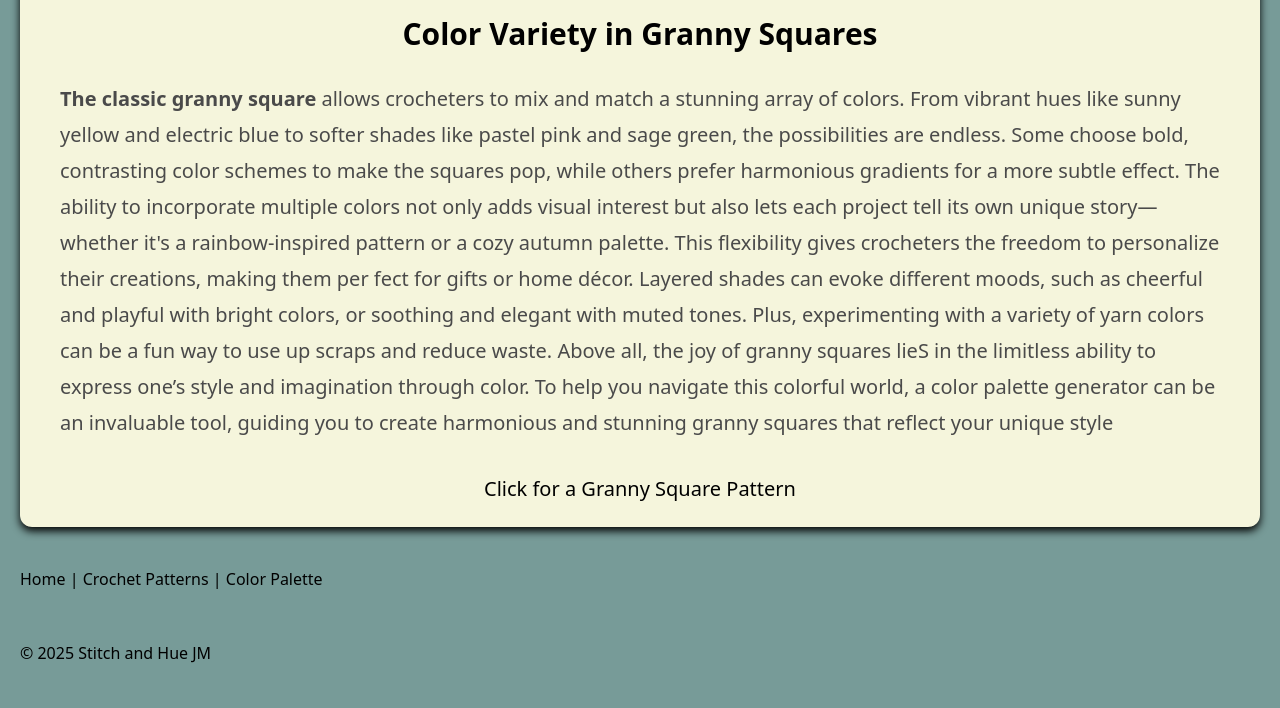
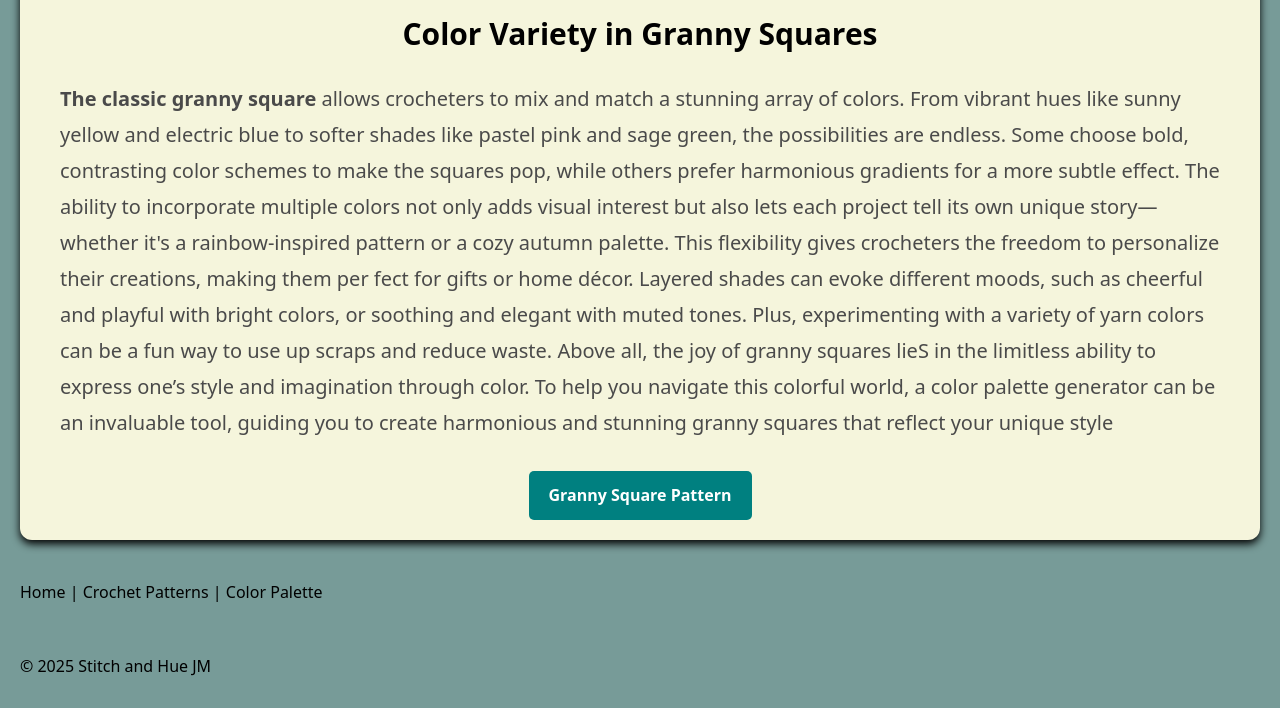
Before and after one commit to Morrell616/StitchandHue, a website: page public/index.html in a window 1280 px wide. Shown: the part 999-1707 px from the top of the page. Drawn offline with Linux system fonts and the light colour scheme; files whose address does not match are found by name.

Commit message:
Final project ready for submission

```diff
--- a/public/css/colorpalette.css
+++ b/public/css/colorpalette.css
@@ -1,7 +1,7 @@
 @import url("reset.css");
 
 html, body {
-    padding: 10px;
+    padding: 0;
     margin: 0;
     background-color: #779b98;
    }
@@ -17,6 +17,7 @@ html, body {
     }
 
     .header a.title {
+        flex-wrap:nowrap;
         font-size: 36px;
         font-weight: bold;
         font-family: "Pacifico", sans-serif;
--- a/public/css/style.css
+++ b/public/css/style.css
@@ -145,6 +145,7 @@ html, body {
         border: 1px solid #000;
         border-radius: 5px;
     }
+
     @media (min-width: 760px) {
 
         .image-folder {
@@ -154,7 +155,21 @@ html, body {
             height: 200px;
             margin-bottom: 20px;
     }
-    .header {
+
+  .button {
+    display: flex;
+    justify-content: center;
+    align-items: center;
+    padding: 10px 20px;
+    font-size: 16px;
+    font-weight: bold;
+    color: white;
+    background-color: teal; /
+    border: 2pt solid black;
+    border-radius: 5px;
+    text-decoration: none;
+    text-align: center;
+  }
         background: linear-gradient(#ff6f61, #ff9a8d, white);
         display: flex;
         flex-direction: row;
--- a/public/index.html
+++ b/public/index.html
@@ -82,8 +82,7 @@
 
 
 
-               <button onclick="window.location.href=`pattern.html`;">Click for a Granny Square Pattern</button>
-
+                <a href="pattern.html" class="button">Granny Square Pattern</a>
 
         </article>
 
```
Also changed, not shown: public/pattern.html (+1 -3 lines), README.md.
